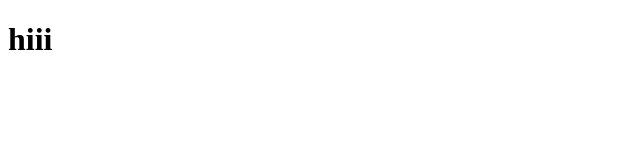
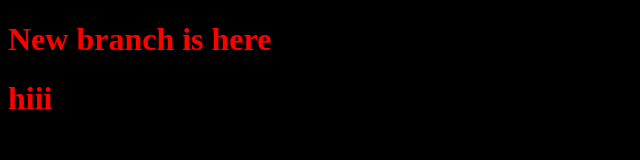
Before and after one commit to AbdeltwabMohamed/checking-repo, a plain HTML site: page index.html in a window 1280 px wide. Shown: the whole page, without its empty margins (0-640 px from the left). Drawn offline with Linux system fonts and the light colour scheme.

Commit message:
abdeltwab first commit

```diff
--- a/app.js
+++ b/app.js
@@ -1 +0,0 @@
-alert("hi")
--- a/index.html
+++ b/index.html
@@ -5,9 +5,11 @@
     <meta http-equiv="X-UA-Compatible" content="IE=edge">
     <meta name="viewport" content="width=device-width, initial-scale=1.0">
     <title>Document</title>
+    <link rel="stylesheet" href="style.css">
 
 </head>
 <body>
+    <h1>New branch is here</h1>
     <h1>hiii</h1>
     <script src="app.js"></script>
 </body>
--- a/style.css
+++ b/style.css
@@ -1,3 +1,7 @@
 h1{
-    color:red;
+    color: red;
 }
+body{
+    background-color: black;
+    color: #000;
+}
```
